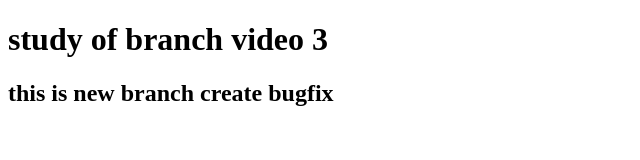
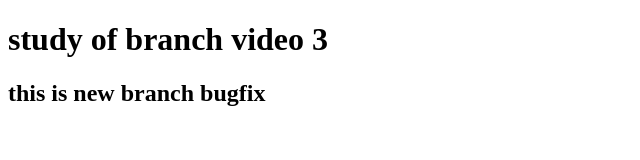
Before and after one commit to RamAwadheshGupta/GitHub-tutorial, a plain HTML site: page index.html in a window 1280 px wide. Shown: the whole page, without its empty margins (0-640 px from the left). Drawn offline with Linux system fonts and the light colour scheme.

Commit message:
fixed the bug

```diff
--- a/index.html
+++ b/index.html
@@ -13,7 +13,7 @@
 
 <body Harry2>
     <h1>study of branch video 3</h1>
-    <h2> this is new branch create bugfix</h2>
+    <h2> this is new branch bugfix</h2>
 </body>
 
 </html>
```
Also changed, not shown: 4.txt, 5.txt (deleted).
